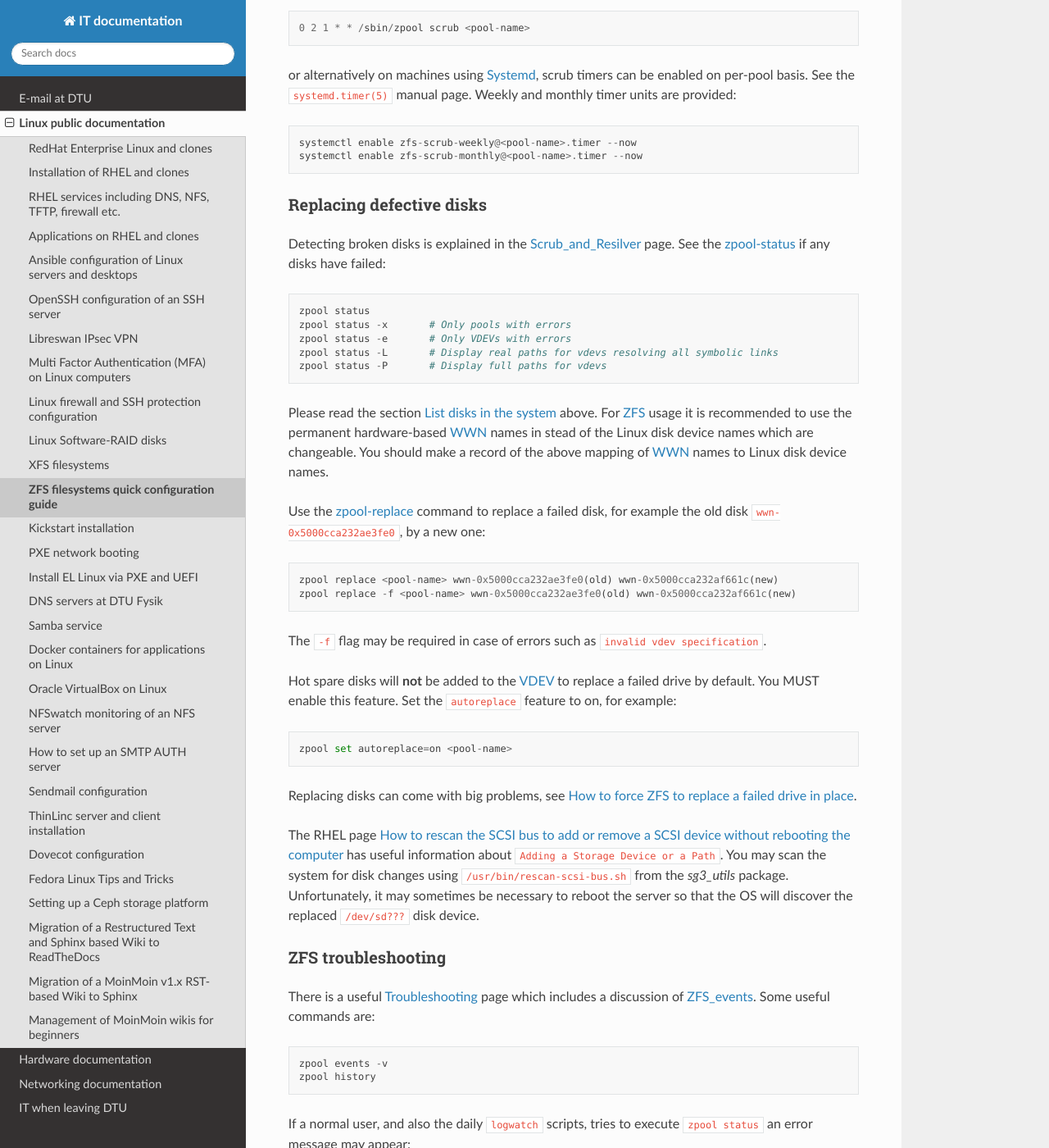
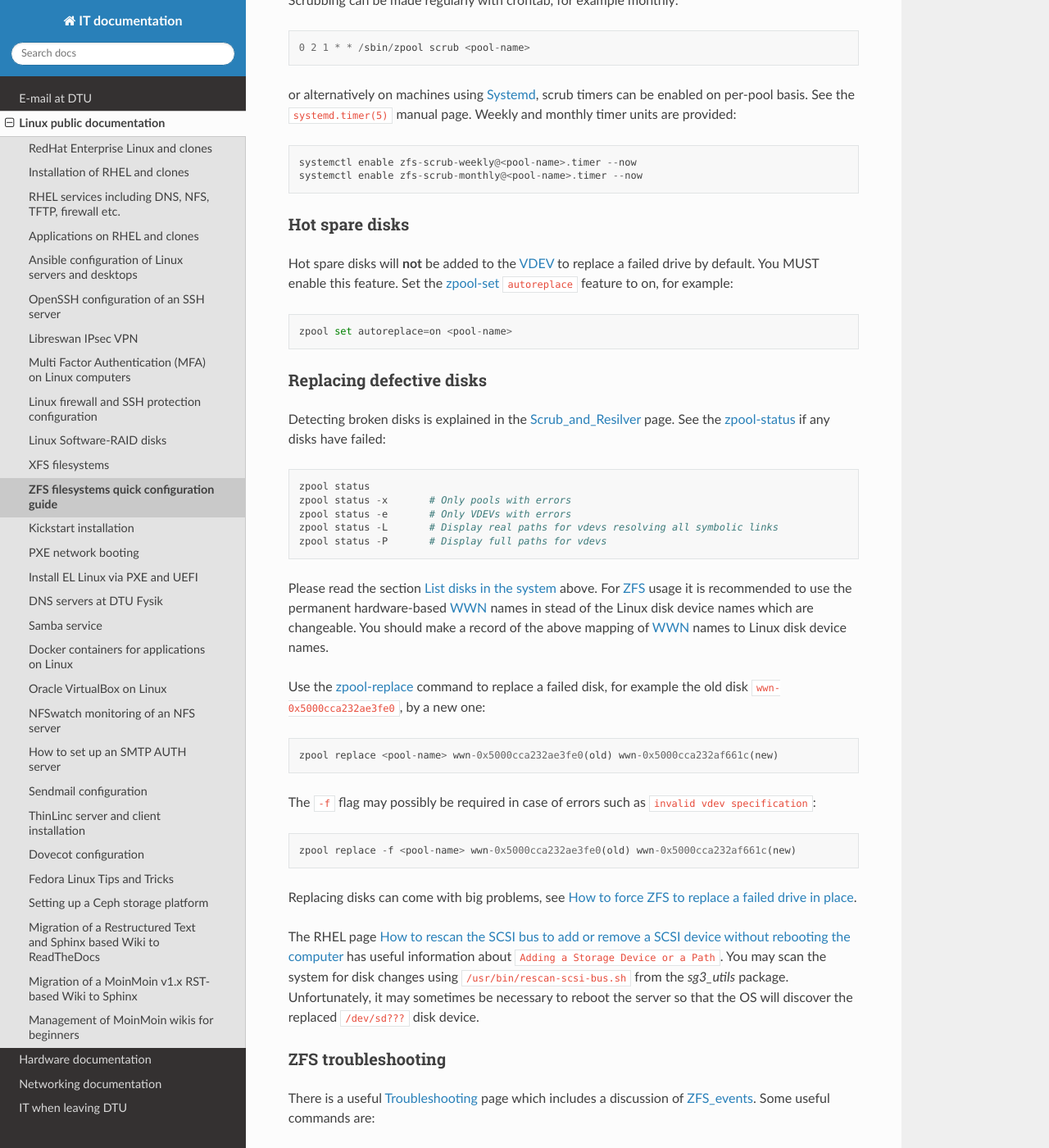
Before and after one commit to OleHolmNielsen/ITwiki, a Sphinx documentation site: the page built from docs/ZFS_filesystems.rst, in a window 1280 px wide and 1400 px high, scrolled down 13157 px. Shown: the whole window at 82% size. Built offline with Sphinx 7.4.7 and the Read the Docs theme 3.1.0, drawn with Linux system fonts in a browser that asks for light colours; some of the changed lines change nothing that is shown.

Commit message:
Hot spare disks section

```diff
--- a/docs/ZFS_filesystems.rst
+++ b/docs/ZFS_filesystems.rst
@@ -244,6 +244,7 @@ Check the status of the pools::
 
 .. _zpool-create: https://openzfs.github.io/openzfs-docs/man/master/8/zpool-create.8.html
 .. _zpool-add: https://openzfs.github.io/openzfs-docs/man/master/8/zpool-add.8.html
+.. _zpool-set: https://openzfs.github.io/openzfs-docs/man/master/8/zpool-set.8.html
 .. _RAIDZ: https://www.raidz-calculator.com/raidz-types-reference.aspx
 .. _VDEV: https://www.45drives.com/community/articles/how-zfs-organizes-its-data/
 .. _Hot_spare: https://en.wikipedia.org/wiki/Hot_spare
@@ -602,6 +603,15 @@ Weekly and monthly timer units are provided::
 
 .. _Systemd: https://en.wikipedia.org/wiki/Systemd
 
+Hot spare disks
+-------------------
+
+Hot spare disks will **not** be added to the VDEV_ to replace a failed drive by default.
+You MUST enable this feature.
+Set the zpool-set_ ``autoreplace`` feature to on, for example::
+
+  zpool set autoreplace=on <pool-name>
+
 Replacing defective disks
 -------------------------------
 
@@ -621,15 +631,10 @@ You should make a record of the above mapping of WWN_ names to Linux disk device
 Use the zpool-replace_ command to replace a failed disk, for example the old disk ``wwn-0x5000cca232ae3fe0``, by a new one::
 
   zpool replace <pool-name> wwn-0x5000cca232ae3fe0(old) wwn-0x5000cca232af661c(new)
+
+The ``-f`` flag may possibly be required in case of errors such as ``invalid vdev specification``::
+
   zpool replace -f <pool-name> wwn-0x5000cca232ae3fe0(old) wwn-0x5000cca232af661c(new)
-
-The ``-f`` flag may be required in case of errors such as ``invalid vdev specification``.
-
-Hot spare disks will **not** be added to the VDEV_ to replace a failed drive by default.
-You MUST enable this feature.
-Set the ``autoreplace`` feature to on, for example::
-
-  zpool set autoreplace=on <pool-name>
 
 Replacing disks can come with big problems, see
 `How to force ZFS to replace a failed drive in place <https://alchemycs.com/2019/05/how-to-force-zfs-to-replace-a-failed-drive-in-place/>`_.
```
